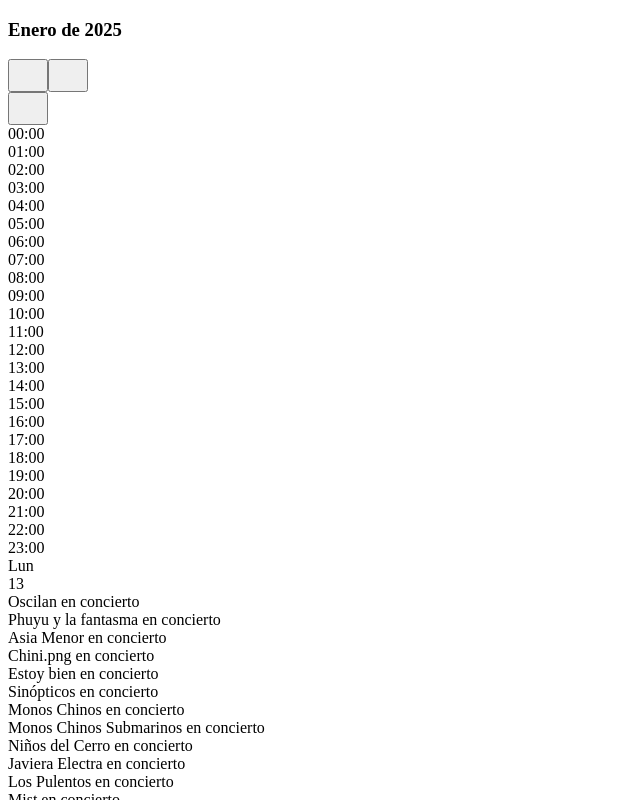
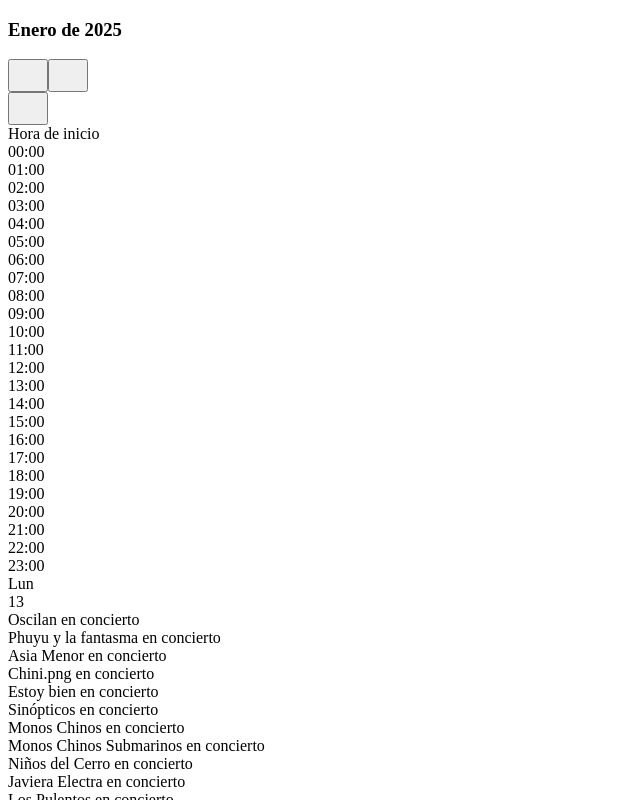
Before and after one commit to CharlesGrasses/event-planner, a Next.js app: page /events-calendar in a window 1280 px wide. Both pictures are taken after a click on the button 28 px from the left and 108 px from the top of the page. Shown: the top 800 px of the page, without its empty margins (0-640 px from the left). Built offline with nearby package versions, Linux system fonts and the light colour scheme.

Commit message:
fix weekly format

```diff
--- a/src/components/calendar/WeeklyCalendar.tsx
+++ b/src/components/calendar/WeeklyCalendar.tsx
@@ -88,12 +88,14 @@ const WeeklyCalendar = ({
             <div className='grid grid-cols-8'>
 
                 {/* Time column */}
-                <div className='border-r border-[var(--ocean-50)]'>
-                    <div className='h-16 border-b border-[var(--ocean-50)]'></div>
+                <div>
+                    <div className='h-16 border-r border-b border-[var(--ocean-50)] flex items-center justify-center text-[var(--aqua-water-50)] titleText'>
+                        Hora de inicio
+                    </div>
                     {hours.map(hour => (
                         <div
                             key={hour}
-                            className='h-16 border-b border-[var(--ocean-50)] flex items-center justify-center text-[var(--aqua-water-50)]'
+                            className='h-14 border-r border-[var(--ocean-50)] flex items-center justify-center text-[var(--aqua-water-50)]'
                         >
                             {`${hour.toString().padStart(2,'0')}:00`}
                         </div>
@@ -128,7 +130,7 @@ const WeeklyCalendar = ({
                                     key={`${date.toISOString()}-${hour}`}
                                     onClick={() => !isPast && handleTimeSlotClick(date, hour)}
                                     className={cx(
-                                        'h-16 border-b border-[var(--ocean-50)] transition-colors p-1',
+                                        'h-14 border-b border-[var(--ocean-50)] flex transition-colors p-1',
                                         {
                                             'border-r': dateIndex < 6,
                                             'calendarDateFromThePast': isPast,
```
